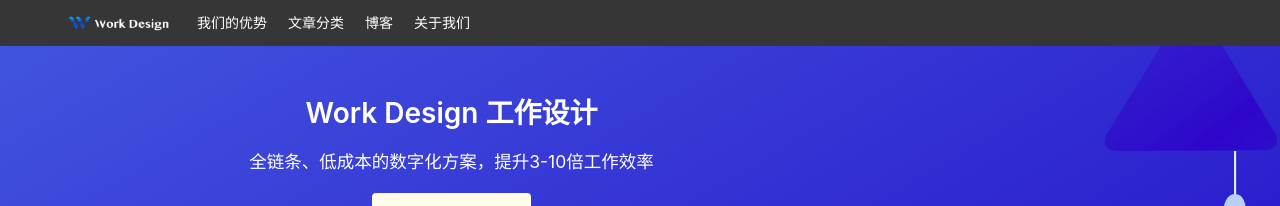
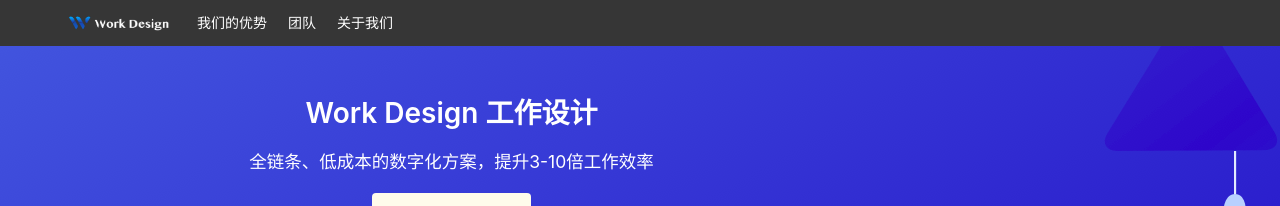
Before and after one commit to yigexiangfa/yigexiangfa.github.io, a Jekyll site: the page built from index.md, in a window 1280 px wide and 900 px high. Shown: the top 206 px of the window. Built offline with Jekyll 4.4.1, drawn with Linux system fonts in a browser that asks for light colours; some web fonts are replaced.

Commit message:
three links

```diff
--- a/_config.yml
+++ b/_config.yml
@@ -27,10 +27,8 @@
 navigation:
 - url: /why
   title: 我们的优势
-- url: /category
-  title: 文章分类
-- url: /post
-  title: 博客
+- url: /team
+  title: 团队
 - url: /about
   title: 关于我们
 
--- a/_includes/footer.html
+++ b/_includes/footer.html
@@ -1,6 +1,20 @@
 <footer class="footer">
-  <div class="content has-text-centered has-text-grey-darker">
-    <p>&copy; {{ site.time | date: '%Y' }} work.design All rights reserved.</p>
-    <p>有个想法武汉软件咨询有限公司 版权所有</p>
+  <div class="tile container" style="width: 100%;">
+    <div class="tile is-4">
+      <div class="content has-text-centered has-text-grey-darker">
+        <p>&copy; {{ site.time | date: '%Y' }} work.design All rights reserved.</p>
+        <p>有个想法武汉软件咨询有限公司 版权所有</p>
+      </div>
+    </div>
+    <div class="tile is-vertical is-4">
+      <h3 class="subtitle">博客</h3>
+      <div class="content">
+        <p><a href="/category" class="has-text-dark">文章分类</a></p>
+        <p><a href="/post" class="has-text-dark">博客</a></p>
+      </div>
+    </div>
+    <div class="tile is-vertical is-4">
+
+    </div>
   </div>
 </footer>
```
